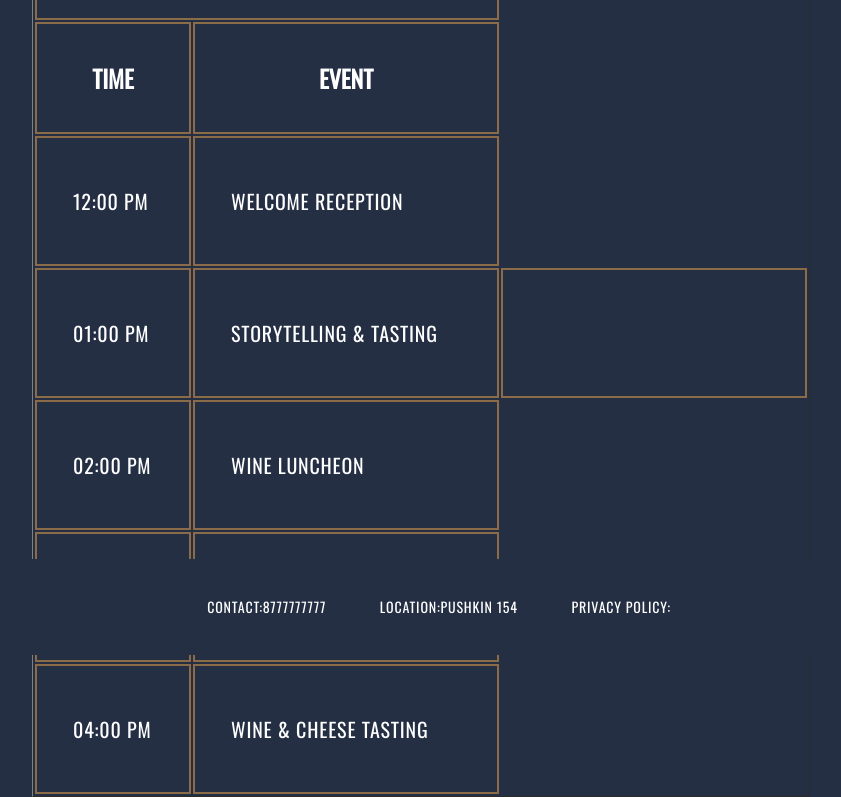
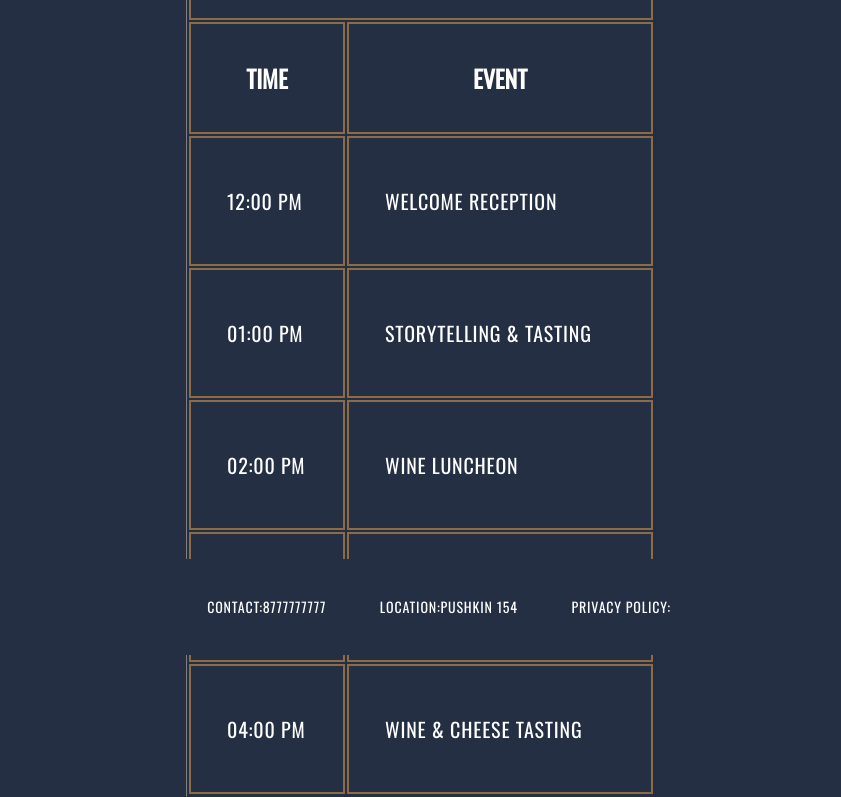
Before and after one commit to madiiyar/madiiyar.github.io, a plain HTML site: page html/schedule/festival.html in a window 1280 px wide. Shown: the part 140-937 px from the top of the page, without its empty margins (219-1060 px from the left). Drawn offline with nearby package versions, Linux system fonts and the light colour scheme.

Commit message:
modified

```diff
--- a/html/schedule/festival.html
+++ b/html/schedule/festival.html
@@ -29,7 +29,7 @@
 </tr>
 <tr>
     <td class="left"><h3>01:00 PM</h3></td>
-    <td><h3>Storytelling & Tasting</h3><td>
+    <td><h3>Storytelling & Tasting</h3></td>
 </tr>
 <tr>
     <td class="left"><h3>02:00 PM</h3></td>
@@ -41,8 +41,7 @@
 </tr>
 <tr>
     <td class="left"><h3>04:00 PM</h3></td>
-    <td><h3>Wine & Cheese Tasting
-    </h3></td>
+    <td><h3>Wine & Cheese Tasting</h3></td>
 </tr>
 </tbody>
         </table>
```
